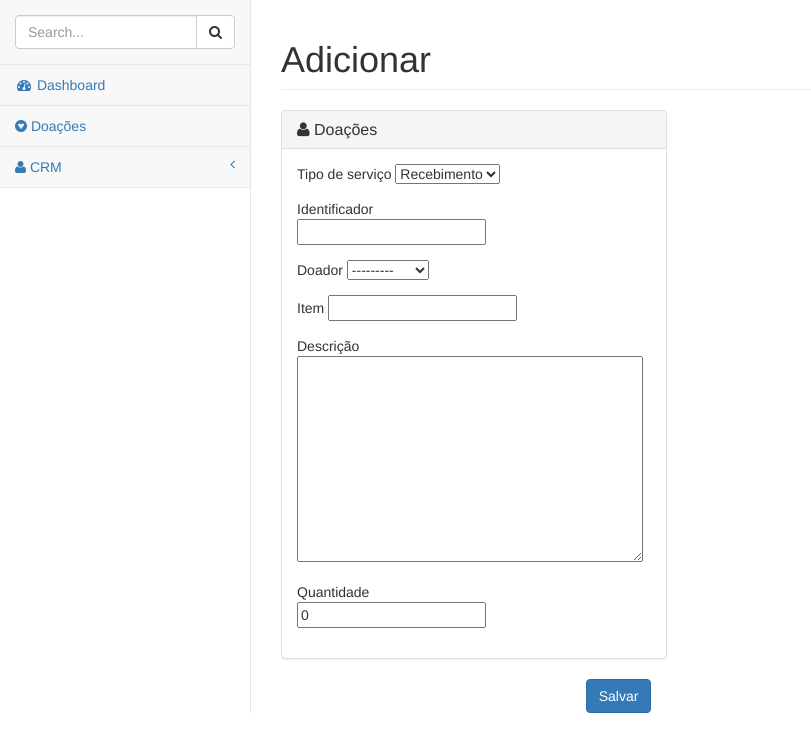
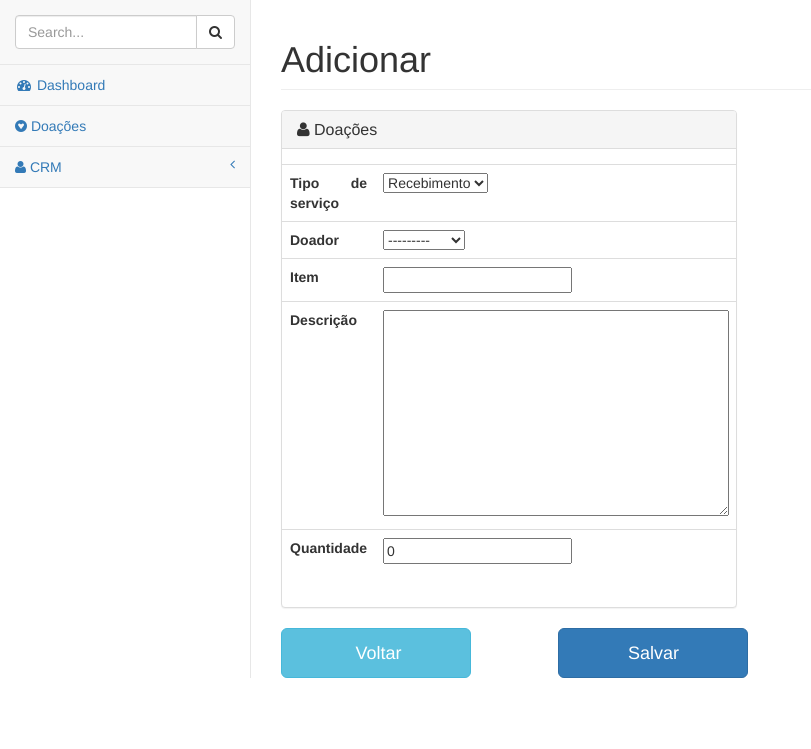
Before and after one commit to Lucasfeelix/ong-joao-de-barro, a Django app: a page that uses donations/templates/donations/donations_form.html in a window 1280 px wide. Shown: the part 51-800 px from the top of the page, without its empty margins (0-811 px from the left). Run offline with Django 3.2, Linux system fonts and the light colour scheme; data comes from the database, SQL or seed files in the repository; both versions use the stored data as it was before the commit; parts of the project's set-up code (start-up, migrations or seed data) failed here and were passed over; some libraries are stand-ins or nearby versions.

Commit message:
Ajustes em admin.py, form.py que passou a se chamar forms.py, em views.py e em models.py, ajustes nos templates de adição, detalhes e listagem, remoção de templates add e update

```diff
--- a/donations/form.py
+++ /dev/null
@@ -1,29 +0,0 @@
-# coding=utf-8
-from django import forms
-from donations.models import Donations, Donors, Expenses, ItemsExpenses, C_TYPE
-
-
-class DonationsAddForm(forms.ModelForm):
-    class Meta:
-        model = Donations
-        fields = ['service_type', 'slug', 'donor', 'item', 'description',
-                  'quantity']
-        readonly_fields = ('date')
-
-
-class ItemsForm(forms.ModelForm):
-    def __init__(self, *args, **kwargs):
-        if not kwargs.get('initial'):
-            kwargs['initial'] = {}
-
-        if kwargs.get('instance'):
-            kwargs['initial'].update({'total': kwargs.get('instance').total})
-
-        super(ItemsForm, self).__init__(*args, **kwargs)
-
-    total = forms.FloatField(widget=forms.NumberInput(
-            attrs={'readonly': 'readonly'}), required=False)
-
-    class Meta:
-        model = ItemsExpenses
-        exclude = []
--- /dev/null
+++ b/donations/forms.py
@@ -0,0 +1,29 @@
+# coding=utf-8
+from django import forms
+from donations.models import Donations, Donors, Expenses, C_TYPE
+
+
+class DonationsAddForm(forms.ModelForm):
+    class Meta:
+        model = Donations
+        fields = ['service_type', 'donor', 'item', 'description',
+                  'quantity']
+        readonly_fields = ('date')
+
+#
+# class ExpensesForm(forms.ModelForm):
+#     def __init__(self, *args, **kwargs):
+#         if not kwargs.get('initial'):
+#             kwargs['initial'] = {}
+#
+#         if kwargs.get('instance'):
+#             kwargs['initial'].update({'total': kwargs.get('instance').total})
+#
+#         super(ExpensesForm, self).__init__(*args, **kwargs)
+#
+#     total = forms.FloatField(widget=forms.NumberInput(
+#             attrs={'readonly': 'readonly'}), required=False)
+#
+#     class Meta:
+#         model = Expenses
+#         exclude = []
--- a/donations/models.py
+++ b/donations/models.py
@@ -14,7 +14,7 @@ C_TYPE = ((u'Aluguel', u'Aluguel'),
 
 class Donors(TimeModel):
     name = models.CharField('Nome', max_length=100)
-    slug = models.SlugField('Identificador', max_length=100)
+    slug = models.SlugField('Identificador', max_length=100, default='')
 
     def __str__(self):
         return str(self.name)
@@ -31,9 +31,8 @@ class Donors(TimeModel):
 class Donations(TimeModel):
     service_type = models.CharField('Tipo de serviço', max_length=12,
                                     choices=C_TYPE, default='Recebimento')
-    slug = models.SlugField('Identificador', max_length=100)
     donor = models.ForeignKey(Donors, verbose_name='Doador')
-    item = models.CharField('Item', max_length=100)
+    item = models.CharField('Item', max_length=100, default='')
     description = models.TextField('Descrição', blank=True)
     quantity = models.PositiveSmallIntegerField('Quantidade', default=0)
     date = models.DateTimeField('Data', auto_now_add=True)
@@ -53,11 +52,11 @@ class Donations(TimeModel):
 class Expenses(TimeModel):
     service_type = models.CharField('Tipo de serviço', max_length=12,
                                     choices=C_TYPE, default='Compra')
-    slug = models.SlugField('Identificador', max_length=100)
-    item = models.CharField('Item', max_length=100)
+    item = models.CharField('Item', max_length=100, default='')
     description = models.TextField('Descrição', blank=True)
-    quantity = models.IntegerField('Quantidade')
-    price = models.DecimalField('Preço', max_digits=6, decimal_places=2)
+    quantity = models.IntegerField('Quantidade', default=0)
+    price = models.DecimalField('Preço', max_digits=6, decimal_places=2,
+                                default=0)
     date = models.DateTimeField('Data', auto_now_add=True)
 
     @property
@@ -72,22 +71,5 @@ class Expenses(TimeModel):
         verbose_name = 'Despesa'
         verbose_name_plural = 'Despesas'
 
-    # def get_absolute_url(self):
-    #     return reverse('donations:donation_detail', kwargs={'pk': self.pk})
-
-
-class ItemsExpenses(models.Model):
-    expense_id = models.ForeignKey(Expenses, verbose_name='Nome',
-                                   on_delete=models.CASCADE)
-    name = models.CharField(verbose_name='Nome', max_length=100)
-    description = models.TextField('Descrição', blank=True)
-    quantity = models.IntegerField('Quantidade')
-    price = models.DecimalField('Preço', max_digits=6, decimal_places=2)
-
-    @property
-    def total(self):
-        return self.quantity * self.price
-
-    class Meta:
-        verbose_name = 'Item'
-        verbose_name_plural = 'Itens'
+    def get_absolute_url(self):
+        return reverse('donations:donation_detail', kwargs={'pk': self.pk})
--- a/donations/templates/donations/donations_form.html
+++ b/donations/templates/donations/donations_form.html
@@ -7,11 +7,12 @@
 {% block spacename %} Adicionar {% endblock spacename %}
 
 {% block container %}
-<div class="col-md-5 container-fluid">
+
+<div class="col-md-10 container-fluid">
   <form action="." method="POST">
   {% csrf_token %}
   <div class="row">
-            <div class="col-md-12">
+    <div class="col-md-7">
       <div class="panel-group">
         <div class="panel panel-default">
           <div class="panel-heading">
@@ -21,34 +22,30 @@
           <div id="collapseOne" class="panel-collapse collapse in">
             <div class="panel-body">
               <div class="row">
-                                  <div class="col-md-8">
-                                    <div class="form-group">
-                                      {{ form.service_type.label }} {{ form.service_type }}
-                                    </div>
-                                  </div>
-                                  <div class="col-md-8">
-                                    <div class="form-group">
-                                      {{ form.slug.label }} {{ form.slug }}
-                                    </div>
-                                  </div>
-                                  <div class="col-md-8">
-                                    <div class="form-group">
-                                      {{ form.donor.label }} {{ form.donor }}
-                                    </div>
-                                  </div>
-                                  <div class="col-md-8">
-                                    <div class="form-group">
-                                        {{ form.item.label }} {{ form.item }}
-                                    </div>
-                                  </div>
-                                  <div class="col-md-8">
-                                    <div class="form-group">
-                                        {{ form.description.label }} {{ form.description }}
-                                    </div>
-                                  </div>
-                                  <div class="col-md-8">
-                                    <div class="form-group">
-                                        {{ form.quantity.label }} {{ form.quantity }}
+                <table class="table table-user-information">
+                  <tbody>
+                    <tr>
+                      <th class="col-md-3 text-justify"> {{ form.service_type.label }} </th>
+                      <td>{{ form.service_type }}</td>
+                    </tr>
+                    <tr>
+                      <th class="col-md-3 text-justify"> {{ form.donor.label }} </th>
+                      <td>{{ form.donor }}</td>
+                    </tr>
+                    <tr>
+                      <th class="col-md-3 text-justify"> {{ form.item.label }} </th>
+                      <td>{{ form.item }}</td>
+                    </tr>
+                    <tr>
+                      <th class="col-md-3 text-justify"> {{ form.description.label }} </th>
+                      <td>{{ form.description }}</td>
+                    </tr>
+                    <tr>
+                      <th class="col-md-3 text-justify"> {{ form.quantity.label }} </th>
+                      <td>{{ form.quantity }}</td>
+                    </tr>
+                  </tbody>
+                </table>
               </div>
             </div>
           </div>
@@ -56,15 +53,26 @@
       </div>
     </div>
   </div>
+  <div class="row">
+    <div class="com-md-12">
+      <div class="col-md-4">
+        <!-- button back -->
+        <form class="navbar-form navbar-right" action="." method="get">
+          <a href="{% url 'donations:donation' %}">
+            <button type="button" class="btn btn-info btn-lg" style="width: 190px; height: 50px">
+              <span class="glyphicon glyphicon-back"></span> Voltar
+            </button>
+          </a>
+        </form>
       </div>
+      <div class="col-md-2">
+          <button type="submit" class="btn btn-primary btn-lg"
+            style="width: 190px; height: 50px"> Salvar
+          </button>
       </div>
-        <div class="form-group">
-            <div class="col-sm-10 col-sm-offset-9">
-                <button type="submit" id="id_submit" class="btn btn-primary">Salvar</button>
     </div>
   </div>
   </form>
 </div>
 
-
 {% endblock %}
--- a/donations/templates/donations/donations_list.html
+++ b/donations/templates/donations/donations_list.html
@@ -15,9 +15,11 @@
                     <span class="glyphicon glyphicon-plus"></span> Adicionar
                   </button>
                 </a>
+                <!--
                   <button id="new_customer" type="button" class="btn btn-danger">
                     <span class="glyphicon glyphicon-remove"></span> Remover
                   </button>
+                -->
 
                 <!-- search form -->
                 <div class="form-group">
```
Also changed, not shown: donations/admin.py (+3 -5 lines), donations/templates/donations/donations_add.html (deleted, +0 -41 lines), donations/templates/donations/donations_detail.html (+11 -5 lines), donations/templates/donations/donations_update.html (deleted, +0 -41 lines), donations/views.py (+1 -12 lines), db.sqlite3, donations/migrations/0004_auto_20170608_2319.py (added). Lines whose indentation alone changed are shown as unchanged.
